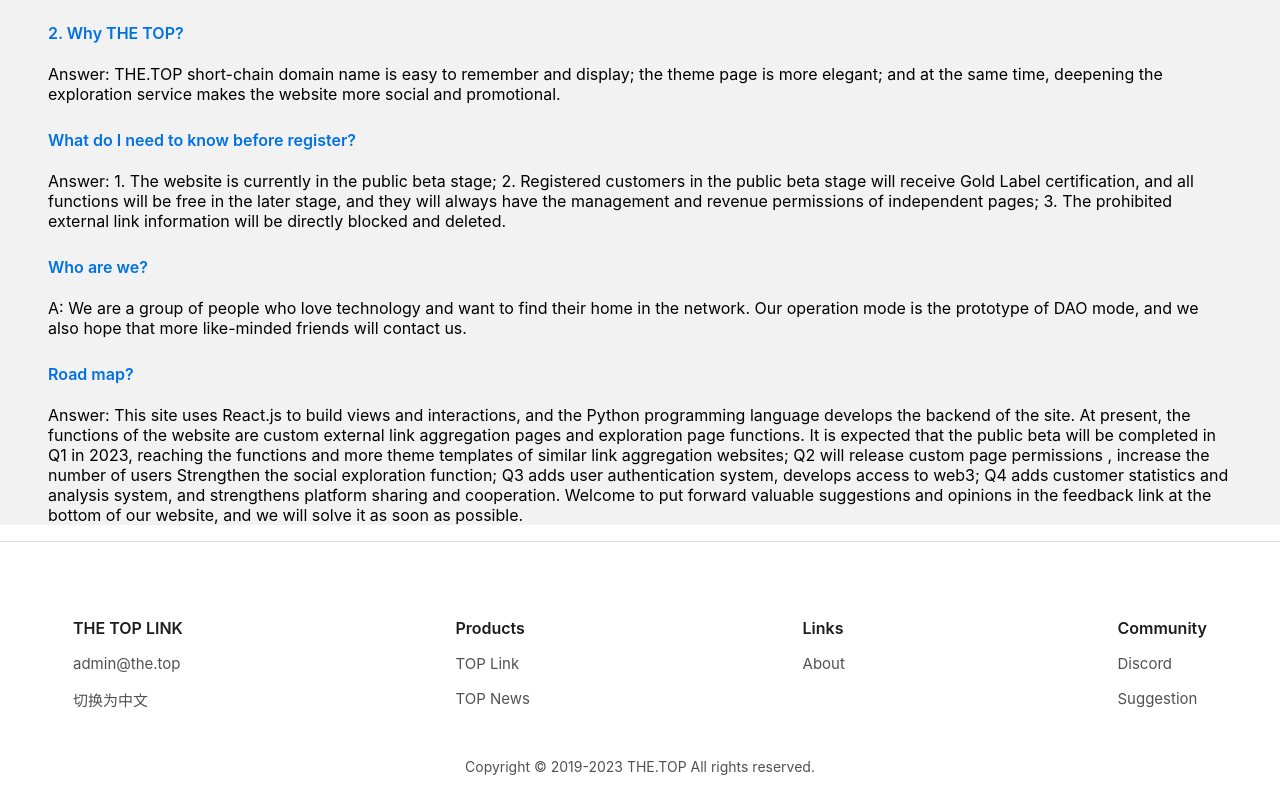
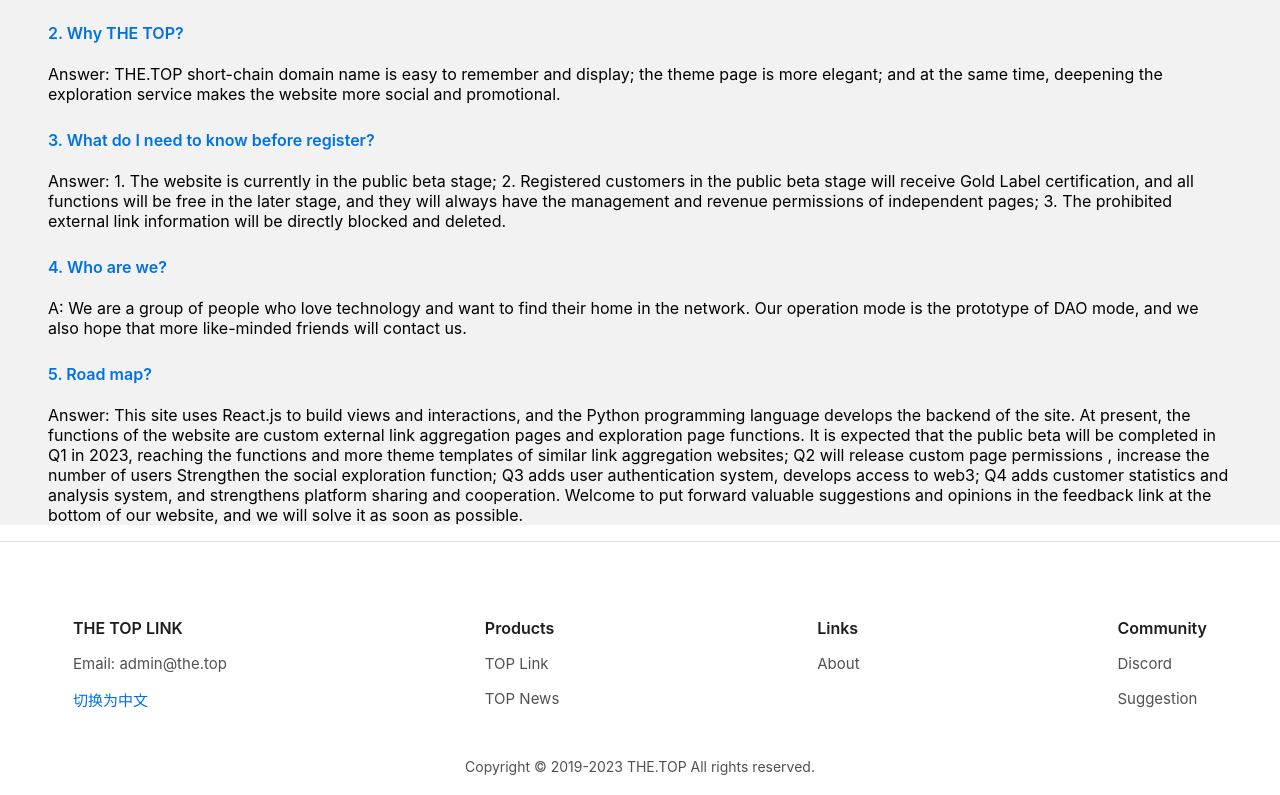
Before and after one commit to MrWillCom/top-link-react, a React (Create React App) app: page /about in a window 1280 px wide. Shown: the part 293-1088 px from the top of the page. Built offline with nearby package versions, Linux system fonts and the light colour scheme.

Commit message:
Some known issues have been fixed.

```diff
--- a/src/admin/link.js
+++ b/src/admin/link.js
@@ -126,7 +126,6 @@
         setLinks(updatedList);
     };
 
-    /* 添加一个新的链接 */
     const addNewLink = () => {
         let newLink = {
             thumb: "",
@@ -144,7 +143,6 @@
         setLinks(newLinks);
     }
 
-    // 删除一个链接
     const deleteLink = (lid) => {
         let newLinks = links.filter((link) => {
             return link.lid !== lid;
--- a/src/admin/setting.js
+++ b/src/admin/setting.js
@@ -160,6 +160,7 @@
                 visible={isAvatarEditting}
                 setVisible={setIsAvatarEditting}
                 hasRemove={false}
+                hasChoose={false}
                 handleRemove={handleAvatarRemove}
                 handleResult={handleAvatarResult}
             />
--- a/src/common/footer.css
+++ b/src/common/footer.css
@@ -83,6 +83,7 @@
 
 .footer-main .select-lang {
   cursor: pointer;
+  color: var(--blue)!important;
 }
 
 .footer-main .select-lang:hover {
--- a/src/common/footer.js
+++ b/src/common/footer.js
@@ -23,7 +23,7 @@
 
               <div className="item">
                 <div className="logo">THE TOP LINK</div>
-                <div className="email">admin@the.top</div>
+                <div className="email">Email: admin@the.top</div>
                 <div className="select-lang" onClick={changeLanguage}>{t("selectLang")}</div>
               </div>
 
@@ -40,7 +40,7 @@
 
               <div className="item community">
                 <div className="item-title">{t("footer.community")}</div>
-                <a href="/" target="_blank">Discord</a>
+                <a href="https://discord.gg/NDeNQB9y" target="_blank">Discord</a>
                 <a href="https://support.qq.com/product/488339" target="_blank">{t("footer.suggestion")}</a>
               </div>
 
--- a/src/components/ControlCard.js
+++ b/src/components/ControlCard.js
@@ -148,6 +148,7 @@
                 visible={isOverlayShow}
                 setVisible={setIsOverlayShow}
                 hasRemove={false}
+                hasChoose={true}
                 handleRemove={handleIconRemove}
                 handleResult={handleIconResult}
             />
--- a/src/components/utily.js
+++ b/src/components/utily.js
@@ -14,13 +14,13 @@
         - visible: 弹出框是否可见
         - setVisible: 设置弹出框是否可见
         - hasRemove: 是否有删除按钮
+        - hasChoose: 是否有相册选择功能
         - handleIconRemove: 点击删除图片的回调函数
         - handleIconResult: 点击确认图片的回调函数
     */
 
     const {t} = useTranslation();
-
-    const { title, setVisible, hasRemove, imageObject, handleRemove, handleResult } = props;
+    const { title, setVisible, hasRemove, imageObject, handleRemove, handleResult, hasChoose } = props;
     const [isOverlayShow, setIsOverlayShow] = React.useState(false);
     // mode 0 是上传模式，模式2是选择模式
     const [mode, setMode] = React.useState(0);
@@ -142,9 +142,9 @@
                     </div>
 
                     <div className="editor-ops">
-                        <div className="editor-button editor-select" onClick={handleModeChange}>
+                        {hasChoose && <div className="editor-button editor-select" onClick={handleModeChange}>
                             {t("pluginImageEditor.choose")}
-                        </div>
+                        </div>}
 
                         {hasRemove && <div className="editor-enter editor-button" onClick={handleImageRemove}>
                             {t("pluginImageEditor.remove")}
--- a/src/locales/en.json
+++ b/src/locales/en.json
@@ -127,11 +127,11 @@
     "a1": "Answer: TOP LINK is a free bio-link homepage. Currently it supports Chinese and English. Tik Tok, Twitter, Youtube, other social accounts, websites, stores in one page, connect your social accounts, websites, stores and display your contents. Expect to become a web3 entry in the future.",
     "q2": "2. Why THE TOP?",
     "a2": "Answer: THE.TOP short-chain domain name is easy to remember and display; the theme page is more elegant; and at the same time, deepening the exploration service makes the website more social and promotional.",
-    "q3": "What do I need to know before register?",
+    "q3": "3. What do I need to know before register?",
     "a3": "Answer: 1. The website is currently in the public beta stage; 2. Registered customers in the public beta stage will receive Gold Label certification, and all functions will be free in the later stage, and they will always have the management and revenue permissions of independent pages; 3. The prohibited external link information will be directly blocked and deleted.",
-    "q4": "Who are we?",
+    "q4": "4. Who are we?",
     "a4": "A: We are a group of people who love technology and want to find their home in the network. Our operation mode is the prototype of DAO mode, and we also hope that more like-minded friends will contact us.",
-    "q5": "Road map?",
+    "q5": "5. Road map?",
     "a5": "Answer: This site uses React.js to build views and interactions, and the Python programming language develops the backend of the site. At present, the functions of the website are custom external link aggregation pages and exploration page functions. It is expected that the public beta will be completed in Q1 in 2023, reaching the functions and more theme templates of similar link aggregation websites; Q2 will release custom page permissions , increase the number of users Strengthen the social exploration function; Q3 adds user authentication system, develops access to web3; Q4 adds customer statistics and analysis system, and strengthens platform sharing and cooperation. Welcome to put forward valuable suggestions and opinions in the feedback link at the bottom of our website, and we will solve it as soon as possible."
   }
 }
```
